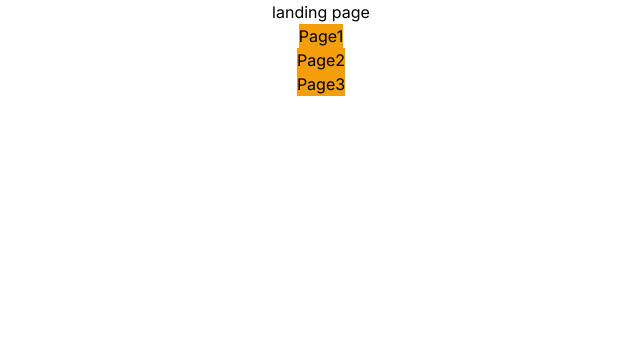
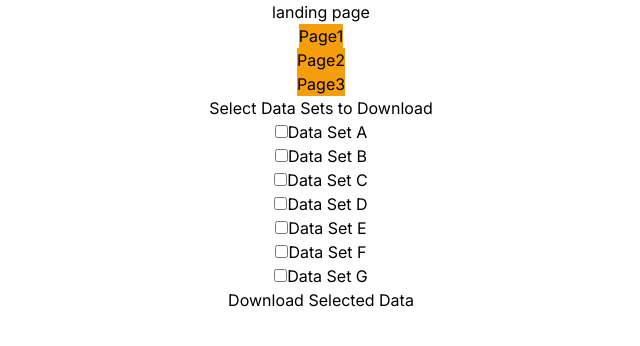
Before and after one commit to ben031/next-pwa, a Next.js app: page / in a window 1280 px wide. Shown: the top 346 px of the page, without its empty margins (319-959 px from the left). Built offline with nearby package versions, Linux system fonts and the light colour scheme; no server answers.

Commit message:
feat: 선택적 cache 기능

```diff
--- a/package.json
+++ b/package.json
@@ -22,6 +22,7 @@
     "@types/react-dom": "^18",
     "eslint": "^8",
     "eslint-config-next": "14.2.5",
+    "eslint-plugin-import": "^2.29.1",
     "postcss": "^8",
     "serwist": "^9.0.5",
     "tailwindcss": "^3.4.1",
--- a/src/app/page.tsx
+++ b/src/app/page.tsx
@@ -1,9 +1,50 @@
 'use client';
 
-import { useEffect } from 'react';
 import Link from 'next/link';
+import { useEffect, useState } from 'react';
+import { cacheData } from '@/utils/cache';
+
+const dataSets = [
+  { id: 'A', content: 'Data A' },
+  { id: 'B', content: 'Data B' },
+  { id: 'C', content: 'Data C' },
+  { id: 'D', content: 'Data D' },
+  { id: 'E', content: 'Data E' },
+  { id: 'F', content: 'Data F' },
+  { id: 'G', content: 'Data G' },
+];
 
 export default function Home() {
+  const [selectedDataSets, setSelectedDataSets] = useState<string[]>([]);
+
+  const handleSelect = (id: string) => {
+    setSelectedDataSets((prev) =>
+      prev.includes(id) ? prev.filter((item) => item !== id) : [...prev, id]
+    );
+  };
+
+  const handleDownload = async () => {
+    for (const id of selectedDataSets) {
+      const data = dataSets.find((set) => set.id === id);
+      if (data) {
+        await cacheData(`/data/${id}`, data);
+      }
+    }
+    alert('Selected data sets have been downloaded and cached.');
+  };
+
+  useEffect(() => {
+    // 모든 페이지를 클릭하여 네비게이션하는 작업
+    const pages = [...Array(2).keys()].map((i) => `/test${i + 1}`);
+    pages.forEach((page) => {
+      fetch(page)
+        .then((response) => response.text())
+        .then(() => {
+          console.log(`Page ${page} fetched and cached.`);
+        });
+    });
+  }, []);
+
   return (
     <main className="flex min-h-screen flex-col items-center">
       landing page
@@ -16,6 +57,20 @@ export default function Home() {
       <Link className="bg-amber-500" href={'/test3'}>
         Page3
       </Link>
+      <h1>Select Data Sets to Download</h1>
+      {dataSets.map((data) => (
+        <div key={data.id}>
+          <label>
+            <input
+              type="checkbox"
+              value={data.id}
+              onChange={() => handleSelect(data.id)}
+            />
+            Data Set {data.id}
+          </label>
+        </div>
+      ))}
+      <button onClick={handleDownload}>Download Selected Data</button>
     </main>
   );
 }
```
Also changed, not shown: .eslintrc.json, 1 other file (tests, documents, lock files or other folders).
